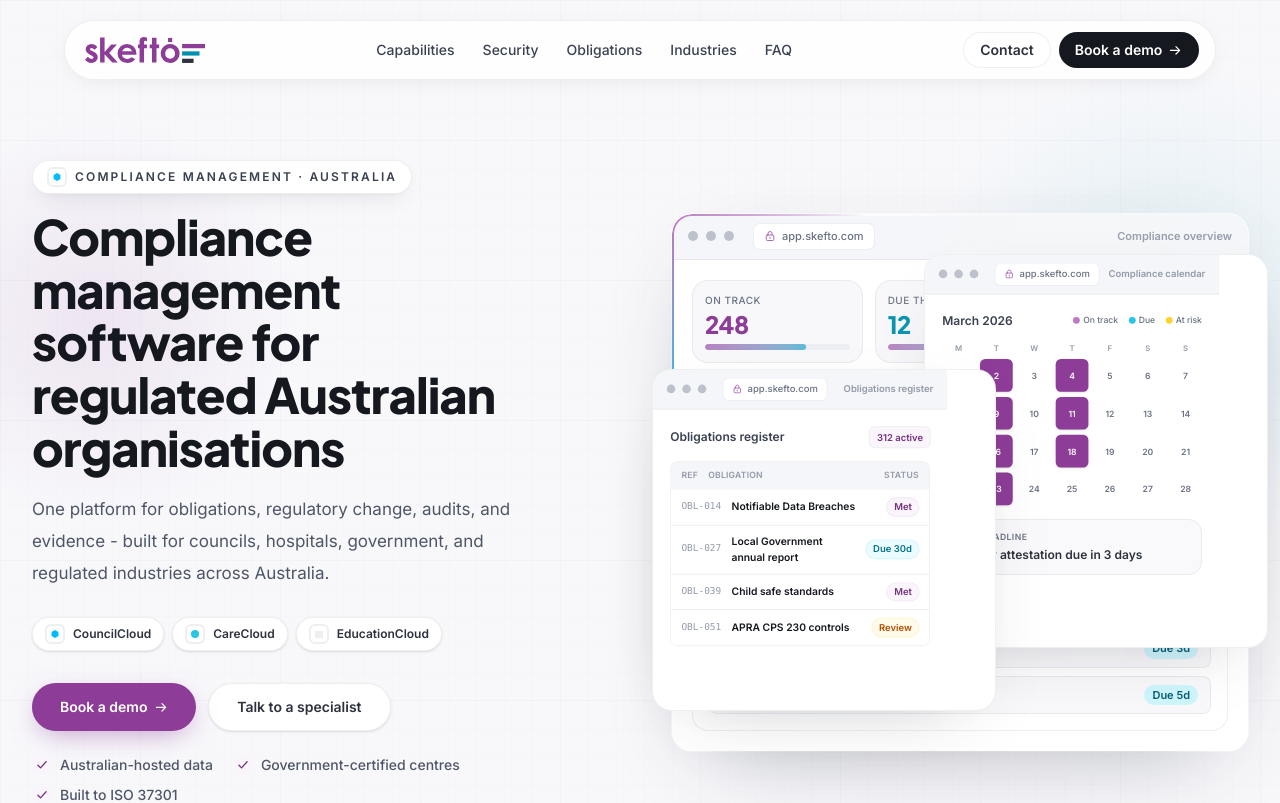
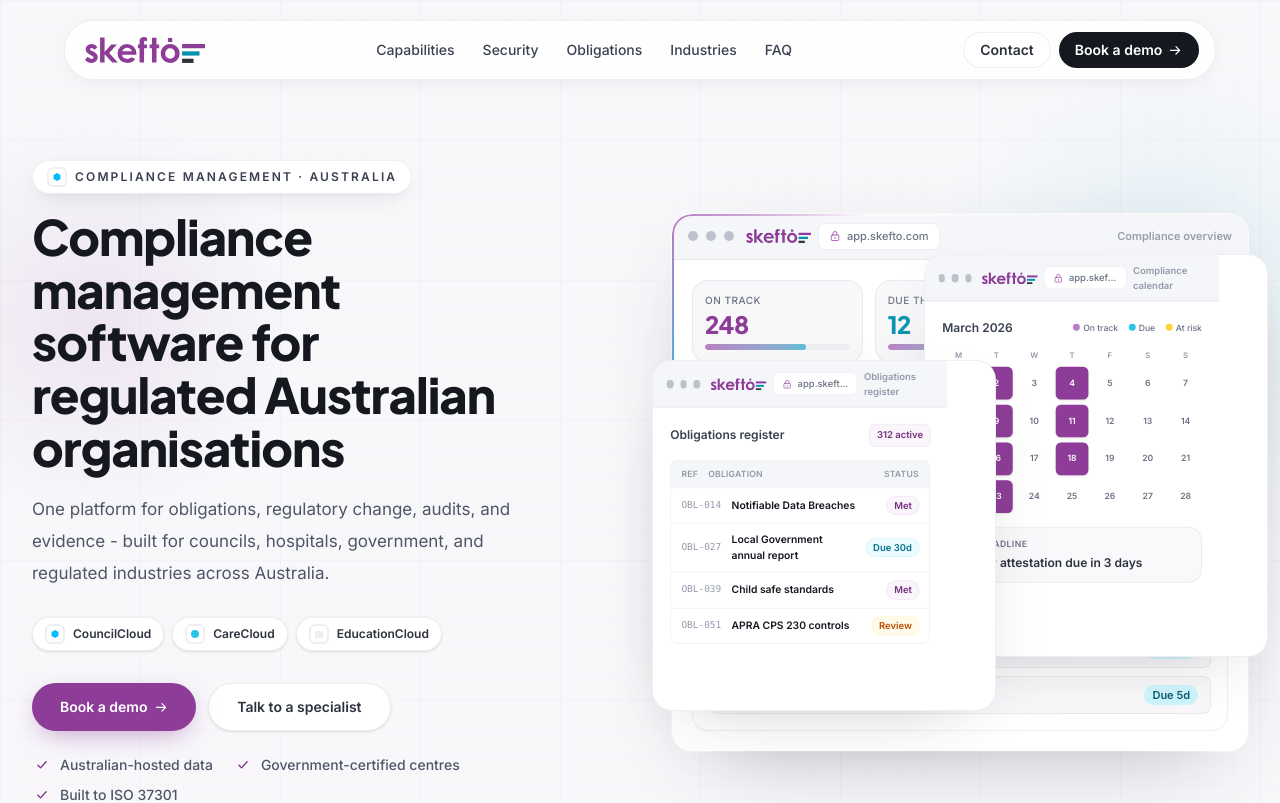
Before and after one commit to SudhanshuTiwari21/Skefto, a Next.js app: page / in a window 1280 px wide. Shown: the top 803 px of the page. Built offline with nearby package versions, Linux system fonts and the light colour scheme.

Commit message:
Logo placement

```diff
--- a/src/components/hero/hero-product-showcase.tsx
+++ b/src/components/hero/hero-product-showcase.tsx
@@ -1,3 +1,4 @@
+import Image from "next/image";
 import { Icon } from "@/components/icons";
 
 function PanelChrome({ title }: Readonly<{ title: string }>) {
@@ -7,9 +8,17 @@
       <span className="size-2.5 rounded-full bg-ink-300" />
       <span className="size-2.5 rounded-full bg-ink-300" />
       <span className="size-2.5 rounded-full bg-ink-300" />
-      <span className="ml-3 inline-flex items-center gap-1.5 rounded-md bg-white px-2.5 py-1 text-[11px] font-medium text-ink-500 ring-1 ring-ink-100">
-        <LockIcon className="size-3 text-brand-500" aria-hidden />
-        app.skefto.com
+      <Image
+        src="/skefto-logo.svg"
+        alt=""
+        width={88}
+        height={19}
+        className="ml-1 h-3.5 w-auto shrink-0"
+        aria-hidden
+      />
+      <span className="inline-flex min-w-0 items-center gap-1.5 rounded-md bg-white px-2.5 py-1 text-[11px] font-medium text-ink-500 ring-1 ring-ink-100">
+        <LockIcon className="size-3 shrink-0 text-brand-500" aria-hidden />
+        <span className="truncate">app.skefto.com</span>
       </span>
       <span className="ml-auto text-[11px] font-semibold text-ink-400">
         {title}
```
